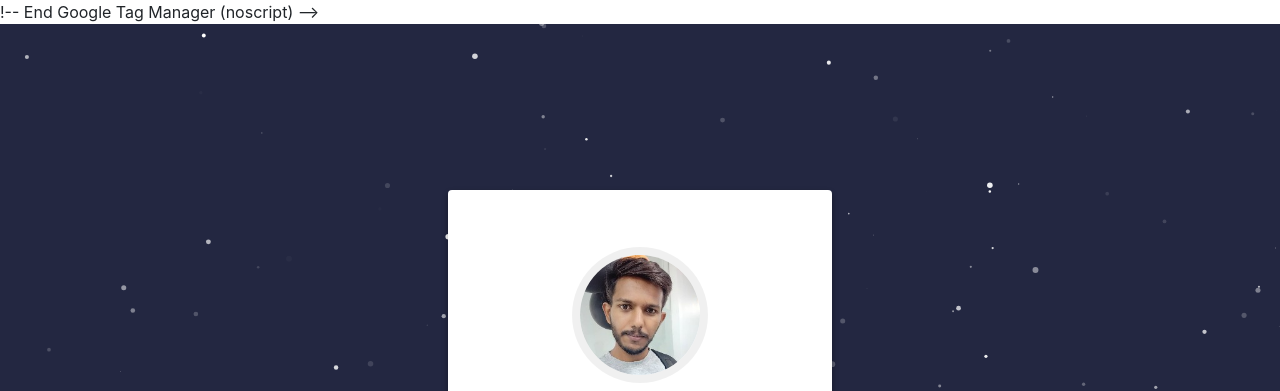
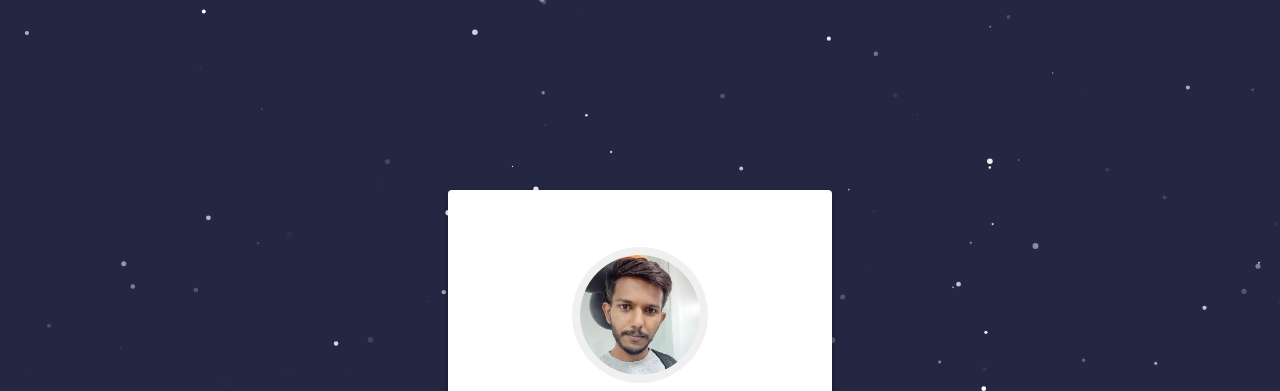
Before and after one commit to sagarjethi/Portfolio-1.0, a plain HTML site: page index.html in a window 1280 px wide. Shown: the top 391 px of the page. Drawn offline with nearby package versions, Linux system fonts and the light colour scheme.

Commit message:
remove comment text

```diff
--- a/index.html
+++ b/index.html
@@ -33,8 +33,6 @@
 </head>
 
 <body>
- !-- End Google Tag Manager (noscript) -->
-
     <div class='site-container'>
 
         <section class='intro'>
```
